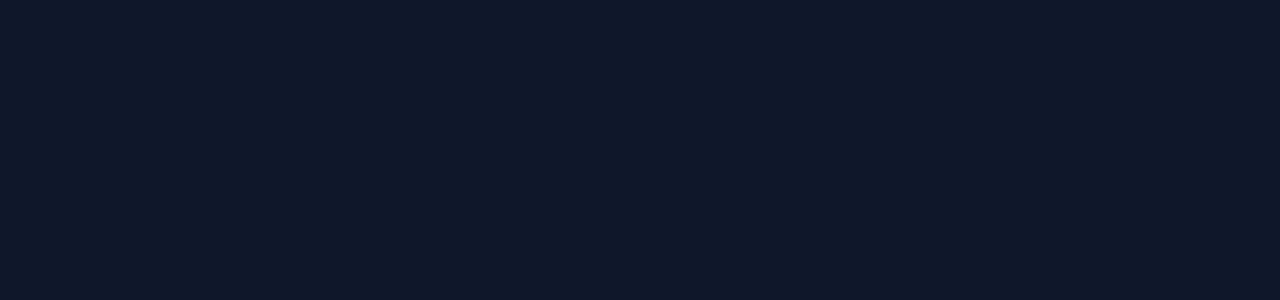
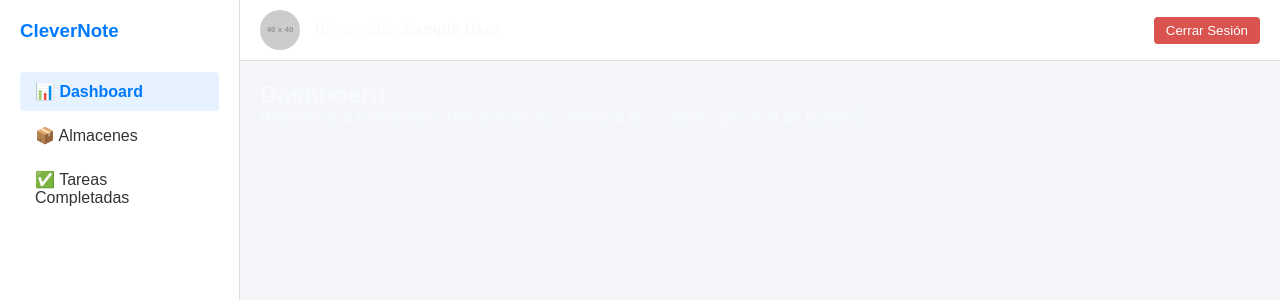
Before and after one commit to AkNdrow/t3_act8_eq03, a React (Vite) app: page /t3_act8_eq03/dashboard in a window 1280 px wide. Before the commit this address had no page. Shown: the top 300 px of the page. Built offline with nearby package versions, Linux system fonts and the light colour scheme; sample sign-in values are in the browser's storage.

Commit message:
Fase 2 con una credencias Moises 12345 -Moises

```diff
--- a/src/App.jsx
+++ b/src/App.jsx
@@ -1,14 +1,29 @@
+import React from 'react';
 import { BrowserRouter, Routes, Route, Navigate } from 'react-router-dom';
+import ProtectedRoute from './components/ProtectedRoute';
+import DashboardLayout from './components/DashboardLayout';
 import Login from './pages/Login';
 import Dashboard from './pages/Dashboard';
+import Almacenes from './pages/Almacenes';
+import TareasCompletadas from './pages/TareasCompletadas';
 
 function App() {
   return (
-    <BrowserRouter>
+    <BrowserRouter basename="/t3_act8_eq03">
       <Routes>
         <Route path="/" element={<Navigate to="/login" replace />} />
         <Route path="/login" element={<Login />} />
-        <Route path="/dashboard" element={<Dashboard />} />
+
+        {/* 🔒 Regresamos al validador por componente que lee el localStorage al montar la ruta */}
+        <Route element={<ProtectedRoute />}>
+          <Route path="/dashboard" element={<DashboardLayout />}>
+            <Route index element={<Dashboard />} />
+            <Route path="almacenes" element={<Almacenes />} />
+            <Route path="tareas-completadas" element={<TareasCompletadas />} />
+          </Route>
+        </Route>
+
+        <Route path="*" element={<Navigate to="/login" replace />} />
       </Routes>
     </BrowserRouter>
   );
--- /dev/null
+++ b/src/components/DashboardLayout.jsx
@@ -0,0 +1,20 @@
+import React from 'react';
+import { Outlet } from 'react-router-dom';
+import Sidebar from './Sidebar';
+import Navbar from './Navbar';
+
+function DashboardLayout() {
+  return (
+    <div style={{ display: 'flex', minHeight: '100vh', fontFamily: 'sans-serif' }}>
+      <Sidebar />
+      <div style={{ flex: 1, display: 'flex', flexDirection: 'column' }}>
+        <Navbar />
+        <main style={{ padding: '20px', flex: 1, backgroundColor: '#f4f6f9' }}>
+          <Outlet />
+        </main>
+      </div>
+    </div>
+  );
+}
+
+export default DashboardLayout;
--- /dev/null
+++ b/src/components/Navbar.jsx
@@ -0,0 +1,58 @@
+import React from 'react';
+import { useNavigate } from 'react-router-dom';
+
+function Navbar() {
+  const navegar = useNavigate();
+
+
+  const datosGuardados = window.localStorage.getItem('clevernote_user');
+  const usuario = datosGuardados ? JSON.parse(datosGuardados) : null;
+
+
+  const nombreCompleto = usuario
+    ? `${usuario.firstName || ''} ${usuario.lastName || ''}`.trim()
+    : 'Usuario Invitado';
+
+
+  const manejarCerrarSesion = () => {
+    window.localStorage.removeItem('clevernote_user');
+    navegar('/login', { replace: true });
+  };
+
+  return (
+    <header style={{
+      display: 'flex',
+      justifyContent: 'space-between',
+      alignItems: 'center',
+      padding: '10px 20px',
+      borderBottom: '1px solid #ddd',
+      backgroundColor: '#fff'
+    }}>
+      <div style={{ display: 'flex', alignItems: 'center', gap: '15px' }}>
+        <img
+          src={usuario?.image || 'https://via.placeholder.com/40'}
+          alt={nombreCompleto}
+          style={{ width: '40px', height: '40px', borderRadius: '50%' }}
+        />
+        <span>Bienvenido, <strong>{nombreCompleto}</strong></span>
+      </div>
+
+      <button
+        type="button"
+        onClick={manejarCerrarSesion}
+        style={{
+          padding: '6px 12px',
+          backgroundColor: '#d9534f',
+          color: 'white',
+          border: 'none',
+          borderRadius: '4px',
+          cursor: 'pointer'
+        }}
+      >
+        Cerrar Sesión
+      </button>
+    </header>
+  );
+}
+
+export default Navbar;
--- /dev/null
+++ b/src/components/ProtectedRoute.jsx
@@ -0,0 +1,17 @@
+import React from 'react';
+import { Navigate, Outlet } from 'react-router-dom';
+
+function ProtectedRoute() {
+  const datosGuardados = window.localStorage.getItem('clevernote_user');
+  const usuarioExistente = datosGuardados ? JSON.parse(datosGuardados) : null;
+
+  // Si no tiene token válido en el localStorage, lo mandamos al login de forma relativa
+  if (!usuarioExistente?.token) {
+    return <Navigate to="/login" replace />;
+  }
+
+  // Si tiene sesión activa, renderiza las subrutas (DashboardLayout)
+  return <Outlet />;
+}
+
+export default ProtectedRoute;
--- /dev/null
+++ b/src/components/Sidebar.jsx
@@ -0,0 +1,34 @@
+import React from 'react';
+import { NavLink } from 'react-router-dom';
+
+function Sidebar() {
+  const obtenerEstilo = ({ isActive }) => ({
+    display: 'block',
+    padding: '10px 15px',
+    color: isActive ? '#007bff' : '#333',
+    textDecoration: 'none',
+    fontWeight: isActive ? 'bold' : 'normal',
+    backgroundColor: isActive ? '#e6f2ff' : 'transparent',
+    borderRadius: '4px',
+    marginBottom: '5px'
+  });
+
+  return (
+    <aside style={{ width: '240px', borderRight: '1px solid #ddd', padding: '20px', backgroundColor: '#fff' }}>
+      <h3 style={{ marginBottom: '30px', color: '#007bff', marginTop: 0 }}>CleverNote</h3>
+      <nav>
+        <NavLink to="/dashboard" end style={obtenerEstilo}>
+          📊 Dashboard
+        </NavLink>
+        <NavLink to="/dashboard/almacenes" style={obtenerEstilo}>
+          📦 Almacenes
+        </NavLink>
+        <NavLink to="/dashboard/tareas-completadas" style={obtenerEstilo}>
+          ✅ Tareas Completadas
+        </NavLink>
+      </nav>
+    </aside>
+  );
+}
+
+export default Sidebar;
--- /dev/null
+++ b/src/pages/Almacenes.jsx
@@ -0,0 +1,10 @@
+function Almacenes() {
+  return (
+    <section>
+      <h1>Almacenes</h1>
+      <p>Vista de almacenes preparada para la fase 3.</p>
+    </section>
+  );
+}
+
+export default Almacenes;
--- a/src/pages/Dashboard.jsx
+++ b/src/pages/Dashboard.jsx
@@ -1,19 +1,9 @@
-import React from 'react';
-import { useNavigate } from 'react-router-dom';
-
 function Dashboard() {
-  const navigate = useNavigate();
-
-  const handleLogout = () => {
-    navigate('/login');
-  };
-
   return (
-    <div className="dashboard-container">
-      <h1>Dashboard (Fase 2)</h1>
-      <p>¡Bienvenido al sistema!</p>
-      <button onClick={handleLogout} className="btn-logout">Cerrar Sesión</button>
-    </div>
+    <section className="dashboard-page">
+      <h1>Dashboard</h1>
+      <p>Bienvenido a CleverNote. Desde aquí se conectará el contenido principal de la fase 3.</p>
+    </section>
   );
 }
 
--- a/src/pages/Login.jsx
+++ b/src/pages/Login.jsx
@@ -1,5 +1,16 @@
-import React, { useState } from 'react';
+import React, { useEffect, useState } from 'react';
 import { useNavigate } from 'react-router-dom';
+
+const USER_STORAGE_KEY = 'clevernote_user';
+
+function getStoredUser() {
+  try {
+    const savedUser = window.localStorage.getItem(USER_STORAGE_KEY);
+    return savedUser ? JSON.parse(savedUser) : null;
+  } catch {
+    return null;
+  }
+}
 
 function Login() {
   const [username, setUsername] = useState('');
@@ -9,11 +20,18 @@ function Login() {
 
   const navigate = useNavigate();
 
+  useEffect(() => {
+    const storedUser = getStoredUser();
+    if (storedUser?.token) {
+
+navigate('/dashboard', { replace: true });
+    }
+  }, [navigate]);
+
   const handleSubmit = async (e) => {
     e.preventDefault();
     setErrorMsg('');
 
-    // Validación de que no estén vacíos
     if (!username || !password) {
       setErrorMsg('Por favor, completa todos los campos.');
       return;
@@ -21,34 +39,31 @@ function Login() {
 
     setLoading(true);
 
-    try {
-      const response = await fetch('https://dummyjson.com/auth/login', {
-        method: 'POST',
-        headers: { 'Content-Type': 'application/json' },
-        body: JSON.stringify({
-          username,
-          password,
-          expiresInMins: 60,
-        })
-      });
 
-      const data = await response.json();
+    const USUARIO_VALIDO = 'Moises';
+    const PASSWORD_VALIDO = '12345';
 
-      if (response.ok) {
-        console.log('Respuesta de la API (Usuario logueado):', data);
-        // Si es exitoso, redirigimos a /dashboard
-        navigate('/dashboard');
+    setTimeout(() => {
+      if (username === USUARIO_VALIDO && password === PASSWORD_VALIDO) {
+        const sessionData = {
+          token: 'token-simulado-fase2-xyz123',
+          id: 99,
+          username: username,
+          email: `${username}@correo.com`,
+          firstName: 'Moises',
+          lastName: 'Pascual',
+          image: 'https://placehold.co/48x48',
+        };
+
+        window.localStorage.setItem(USER_STORAGE_KEY, JSON.stringify(sessionData));
+        setLoading(false);
+
+navigate('/dashboard', { replace: true });
       } else {
-        // DummyJSON retorna un mensaje de error si falla
-        console.error('Error del servidor:', data.message);
+        setLoading(false);
         setErrorMsg('Usuario o contraseña incorrectos.');
       }
-    } catch (error) {
-      console.error('Error de red:', error);
-      setErrorMsg('Ocurrió un error de red. Intenta de nuevo.');
-    } finally {
-      setLoading(false);
-    }
+    }, 500); // Simulamos una pequeña carga de medio segundo
   };
 
   return (
@@ -63,7 +78,7 @@ function Login() {
             <input
               id="username"
               type="text"
-              placeholder="ej. emilys"
+              placeholder="ej. andres"
               value={username}
               onChange={(e) => setUsername(e.target.value)}
               className={errorMsg && !username ? 'input-error' : ''}
@@ -75,23 +90,18 @@ function Login() {
             <input
               id="password"
               type="password"
-              placeholder="ej. emilyspass"
+              placeholder="ej. 12345"
               value={password}
               onChange={(e) => setPassword(e.target.value)}
               className={errorMsg && !password ? 'input-error' : ''}
             />
           </div>
 
-          {/* Mensaje de error de validación/API */}
           <div className="error-container">
             {errorMsg && <p className="error-text">{errorMsg}</p>}
           </div>
 
-          <button
-            type="submit"
-            className="login-btn"
-            disabled={loading}
-          >
+          <button type="submit" className="login-btn" disabled={loading}>
             {loading ? 'Iniciando...' : 'Iniciar Sesión'}
           </button>
         </form>
--- /dev/null
+++ b/src/pages/TareasCompletadas.jsx
@@ -0,0 +1,10 @@
+function TareasCompletadas() {
+  return (
+    <section>
+      <h1>Tareas completadas</h1>
+      <p>Vista de tareas completadas preparada para la fase 3.</p>
+    </section>
+  );
+}
+
+export default TareasCompletadas;
```
